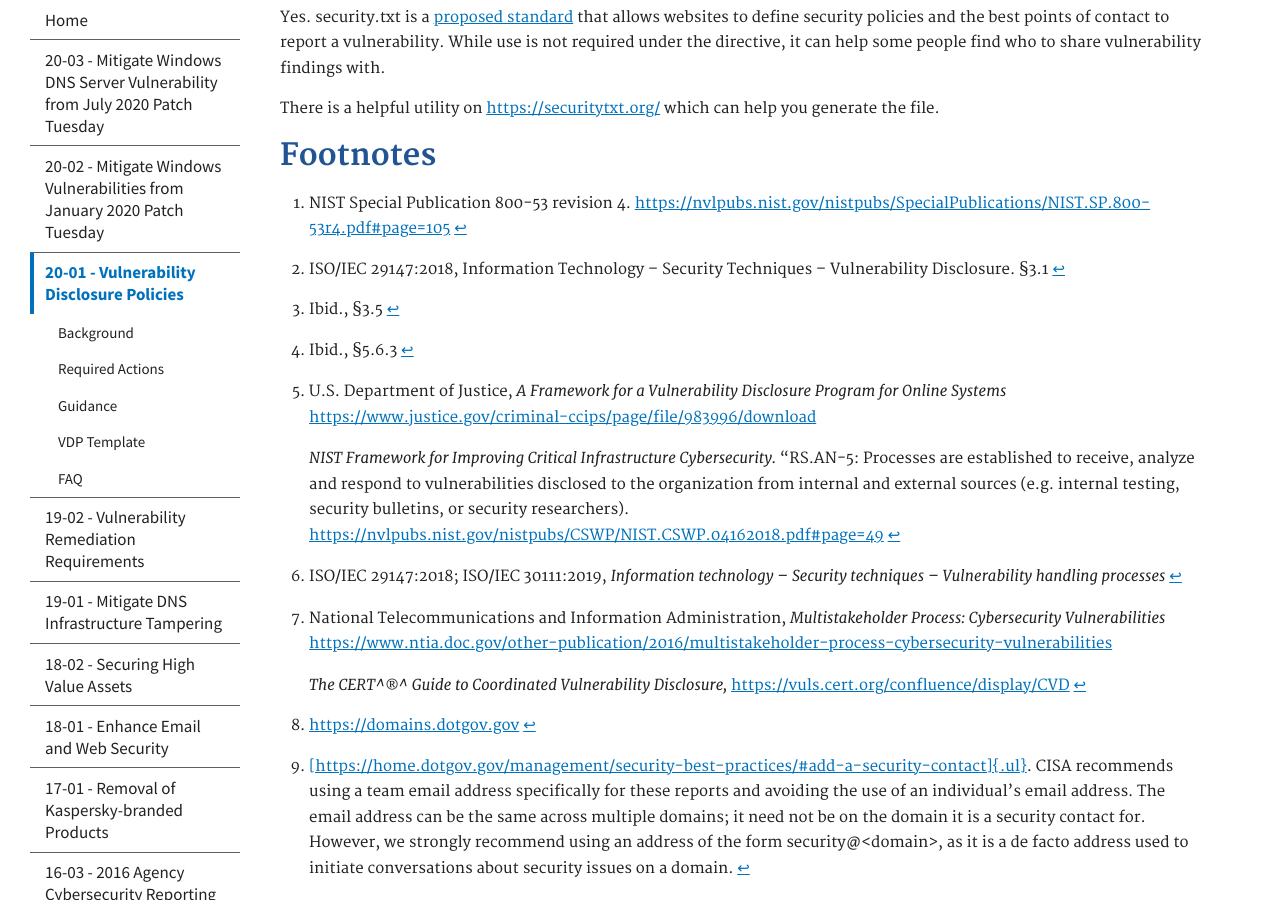
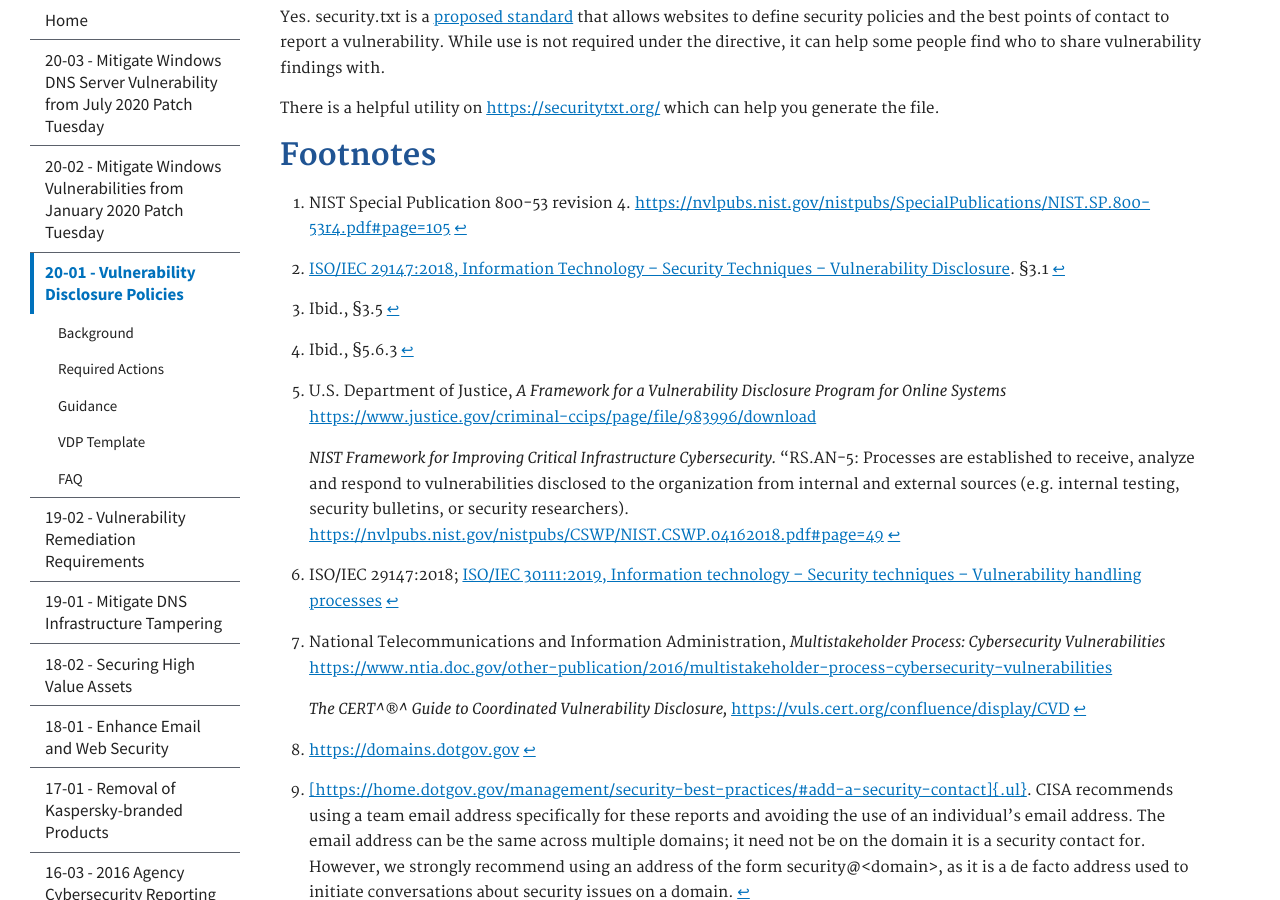
Before and after one commit to cisagov/cyber.dhs.gov, a Jekyll site: the page built from pages/20-01.md, in a window 1280 px wide and 900 px high, scrolled down 18820 px. Built offline with Jekyll 4.4.1, drawn with Linux system fonts in a browser that asks for light colours; part of the change alters nothing that is shown.

Commit message:
re-add ISO links

```diff
--- a/pages/20-01.md
+++ b/pages/20-01.md
@@ -503,7 +503,7 @@ There is a helpful utility on [https://securitytxt.org/](https://securitytxt.org
 ## Footnotes
 [^1]: NIST Special Publication 800-53 revision 4. <https://nvlpubs.nist.gov/nistpubs/SpecialPublications/NIST.SP.800-53r4.pdf#page=105>
 
-[^2]: ISO/IEC 29147:2018, Information Technology -- Security Techniques -- Vulnerability Disclosure. §3.1
+[^2]: [ISO/IEC 29147:2018, Information Technology -- Security Techniques -- Vulnerability Disclosure](https://www.iso.org/standard/72311.html). §3.1
 
 [^3]: Ibid., §3.5
 
@@ -513,7 +513,7 @@ There is a helpful utility on [https://securitytxt.org/](https://securitytxt.org
 
     *NIST Framework for Improving Critical Infrastructure Cybersecurity.* "RS.AN-5: Processes are established to receive, analyze and respond to vulnerabilities disclosed to the organization from internal and external sources (e.g. internal testing, security bulletins, or security researchers). <https://nvlpubs.nist.gov/nistpubs/CSWP/NIST.CSWP.04162018.pdf#page=49>
 
-[^6]: ISO/IEC 29147:2018; ISO/IEC 30111:2019, *Information technology -- Security techniques -- Vulnerability handling processes*
+[^6]: ISO/IEC 29147:2018; [ISO/IEC 30111:2019, Information technology -- Security techniques -- Vulnerability handling processes](https://www.iso.org/standard/69725.html)
 
 [^7]: National Telecommunications and Information Administration, *Multistakeholder Process: Cybersecurity Vulnerabilities* <https://www.ntia.doc.gov/other-publication/2016/multistakeholder-process-cybersecurity-vulnerabilities>
 
```
